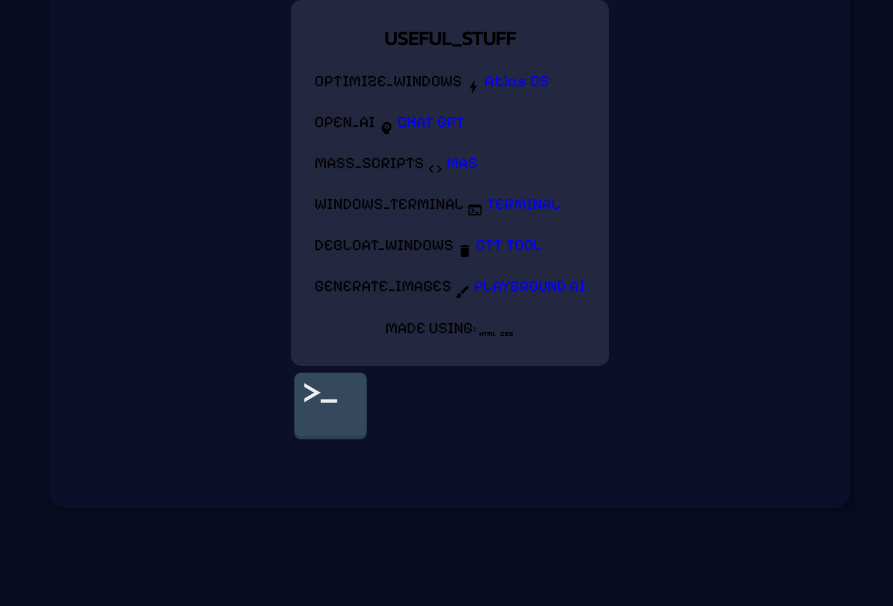
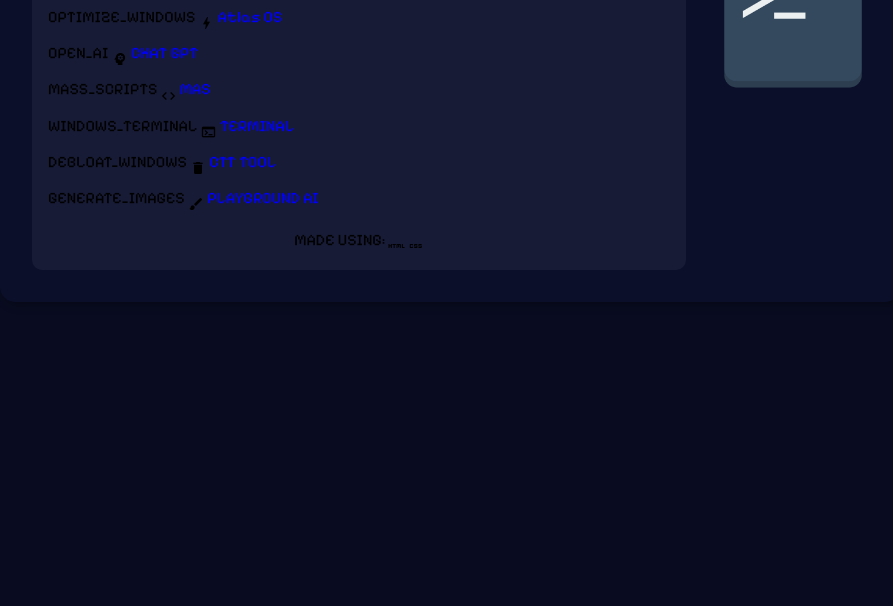
Before and after one commit to rgd-xyz/repo, a plain HTML site: page index.html in a window 1280 px wide. Shown: the part 194-800 px from the top of the page, without its empty margins (190-1083 px from the left). Drawn offline with Linux system fonts and the light colour scheme.

Commit message:
Update style.css

```diff
--- a/style.css
+++ b/style.css
@@ -1,3 +1,4 @@
+/* Reset */
 * {
     box-sizing: border-box;
     margin: 0;
@@ -10,55 +11,52 @@ html, body {
     background-color: rgb(9, 12, 32);
 }
 
-/* Center the main box */
+/* Center main container */
 main {
     display: flex;
     justify-content: center;
-    align-items: center;
-    min-height: 100vh;
-    padding: 1rem;
+    padding: 2rem;
 }
 
-/* Outer container */
+/* Outer box */
 #box1 {
     width: 90%;
-    max-width: 800px;
+    max-width: 900px;
     padding: 2rem;
     background-color: rgb(11, 15, 42);
     border-radius: 15px;
     box-shadow: 3px 3px 10px rgba(0,0,0,0.3);
-    display: flex;
-    flex-direction: column;
-    align-items: center;
 }
 
 /* Heading */
 h1 {
     font-size: 2rem;
     text-align: center;
-    margin-bottom: 1rem;
+    margin-bottom: 2rem;
 }
 
-/* Profile image */
-#box3 img {
-    width: 25%;
-    max-width: 200px;
-    height: auto;
-    border-radius: 10%;
-    margin-bottom: 1.5rem;
+/* Content wrapper: text on left, image on right */
+.content-wrapper {
+    display: flex;
+    flex-direction: row;
+    gap: 2rem;
+    align-items: flex-start;
+    flex-wrap: wrap; /* allows stacking on small screens */
 }
 
-/* Inner container */
+/* Text box */
 #box2 {
-    width: 100%;
-    padding: 1.5rem;
-    background-color: rgba(255,255,255,0.1);
+    flex: 1;
+    min-width: 250px;
+    padding: 1rem;
+    background-color: rgba(255,255,255,0.05);
     border-radius: 10px;
 }
 
 /* Subheading */
 h2 {
     font-size: 1.2rem;
+    font-family: 'Pixelify Sans', sans-serif;
     margin-bottom: 1rem;
     text-align: center;
 }
@@ -72,12 +70,27 @@ ul.myul {
 }
 
 ul.myul li {
-    margin: 0.8rem 0;
+    margin: 0.5rem 0;
 }
 
 ul.myul a {
     color: #00f;
     text-decoration: none;
+}
+
+/* Image box */
+#box3 {
+    flex-shrink: 0;
+    display: flex;
+    justify-content: center;
+    align-items: center;
+}
+
+#box3 img {
+    width: 150px;
+    max-width: 30vw; /* scales on zoom */
+    height: auto;
+    border-radius: 10%;
 }
 
 /* Footer / made using */
@@ -93,3 +106,15 @@ dl.mydl {
     font-size: 1rem;
     vertical-align: middle;
 }
+
+/* Responsive adjustments */
+@media (max-width: 700px) {
+    .content-wrapper {
+        flex-direction: column;
+        align-items: center;
+    }
+
+    #box2 {
+        width: 100%;
+    }
+}
```
